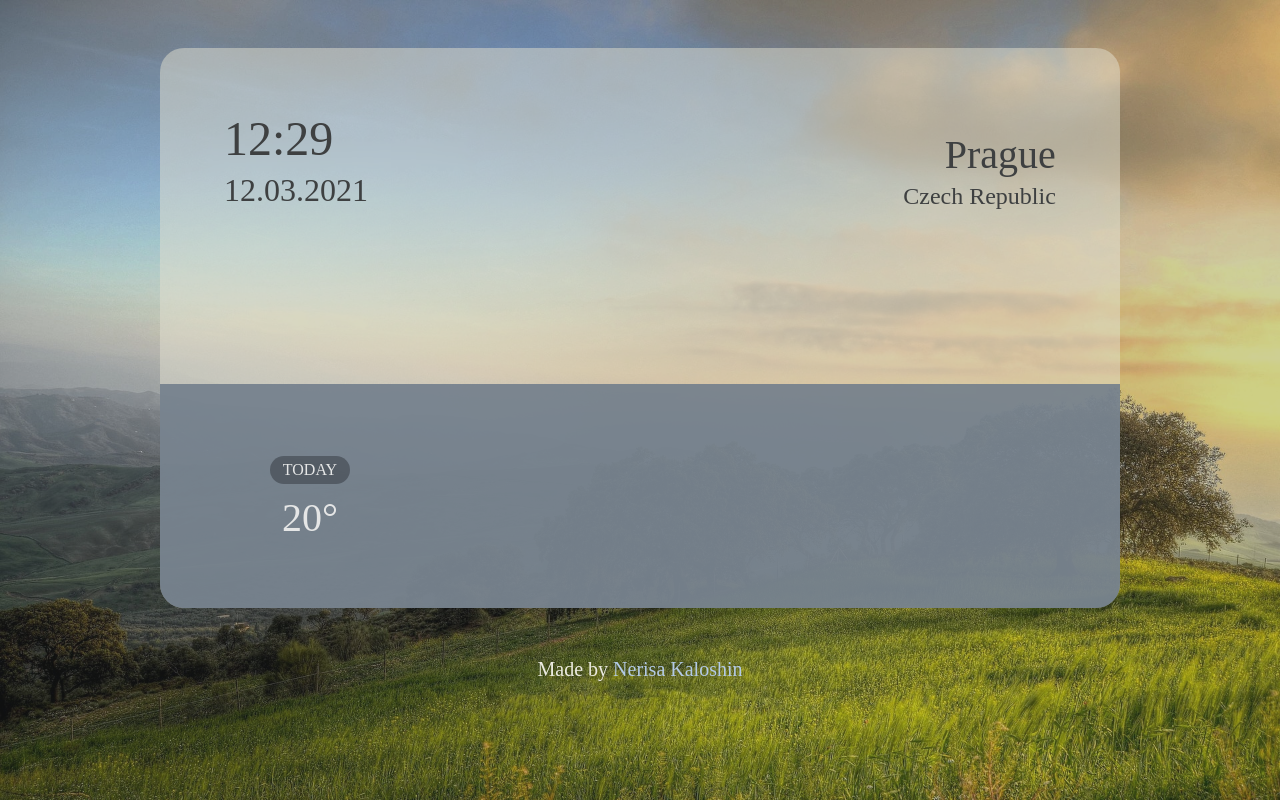
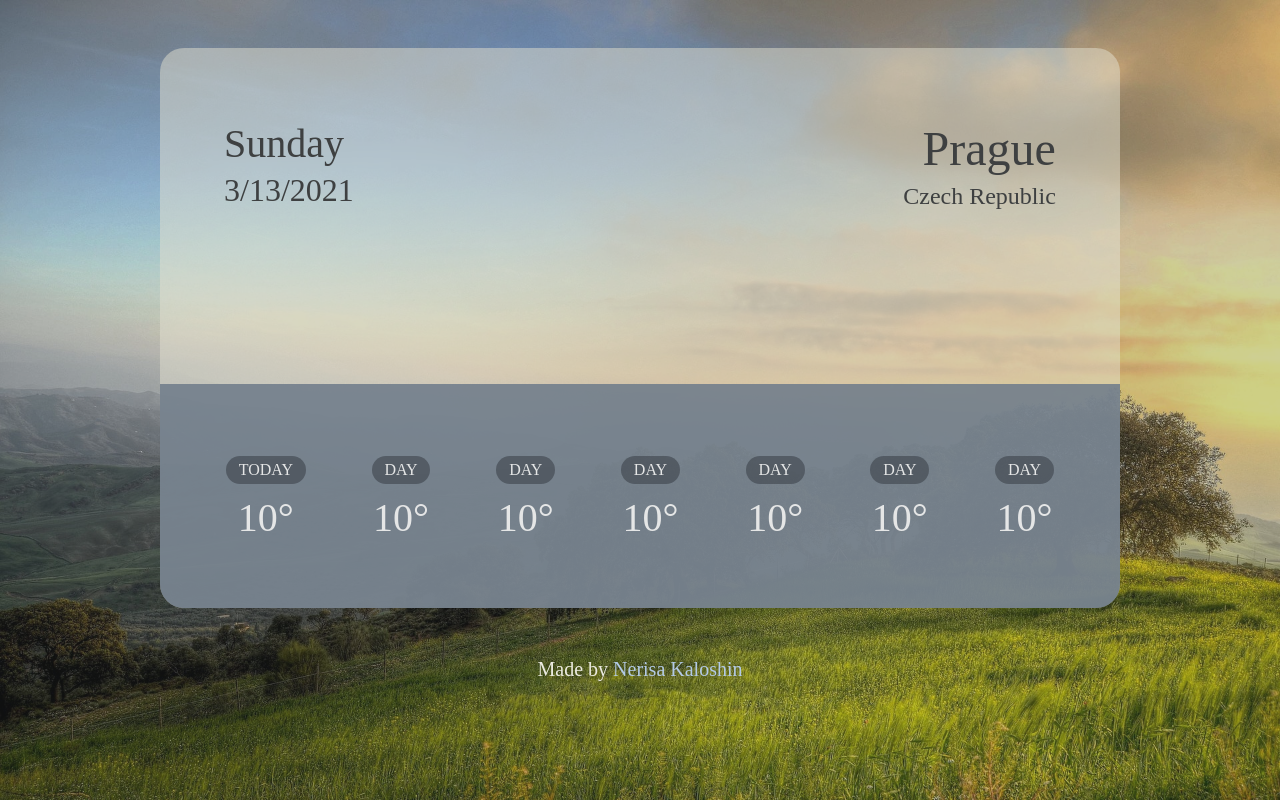
Before and after one commit to NerisaK/WeatherApp, a plain HTML site: page index.html in a window 1280 px wide. Drawn offline with Linux system fonts and the light colour scheme; a web font is replaced by a local one.

Commit message:
added function to set date

```diff
--- a/index.html
+++ b/index.html
@@ -12,13 +12,12 @@
 <body>
     <div id="overlay"></div>
     <div id="container">
-        <p id="dateTime"><span id="time">12:29</span><br><span id="date">12.03.2021</span></p>
+        <p id="day"><span id="weekday"></span><br><span id="date"></span></p>
         <p id="currentCity"><span id="cityName">Prague</span><br><span id="countryName">Czech Republic</span></p>
         <section id="weatherRow">
-            <div class="day today">
+            <div class="today">
                 <div class="weatherImg"></div>
                 <span class="dayName">today</span>
-                <span class="dayTemp">20°</span>
             </div>
             <div class="day"></div>
             <div class="day"></div>
--- a/script.js
+++ b/script.js
@@ -1 +1,54 @@
 // Weather API https://openweathermap.org/api
+
+const today = document.querySelector(".today");
+const days = document.querySelectorAll(".day");
+const timeSpan = document.querySelector("#weekday");
+const dateSpan = document.querySelector("#date");
+
+// *** Setting date and weather *** //
+
+function whichDay(dayNum){
+    let text;
+    switch (dayNum) {
+    case 0: text = "Monday"; break;
+    case 1: text = "Tuesday"; break;
+    case 2: text = "Wednesday"; break;
+    case 3: text = "Thursday"; break;
+    case 4: text = "Friday"; break;
+    case 5: text = "Saturday"; break;
+    case 6: text = "Sunday"; break;
+    default: console.log("Invalid day number!");
+    }
+    return text;
+};
+
+function setDate() {
+    let date = new Date();
+    let dayWeek = date.getDay();
+    let dayWeekName = whichDay(dayWeek);
+    let timeStr = dayWeekName;
+    let dateStr = date.toLocaleDateString();
+    timeSpan.innerHTML = timeStr;
+    dateSpan.innerHTML = dateStr;
+};
+
+setDate();
+
+function setWeather() {
+    let temp = document.createElement("span");
+    temp.className = "dayTemp";
+    temp.innerText = "10°";
+    today.appendChild(temp);
+    for (day of days) {
+    let name = document.createElement("span");
+    name.className = "dayName";
+    name.innerText = "day";
+    let temp = document.createElement("span");
+    temp.className = "dayTemp";
+    temp.innerText = "10°";
+    day.appendChild(name);
+    day.appendChild(temp);
+    }
+};
+
+setWeather();
--- a/style.css
+++ b/style.css
@@ -35,14 +35,14 @@ html {
     grid-template-columns: 33.33% 33.33% 33.33%;
 }
 
-#dateTime {
+#day {
     grid-column: 1;
     grid-row: 1;
     align-self: flex-end;
     text-align: left;
     margin: 2em 4em;
 }
-#time {font-size: 3em; font-weight: 500;}
+#weekday {font-size: 2.5em; font-weight: 500;}
 #date{font-size: 2em;}
 
 #currentCity {
@@ -53,7 +53,7 @@ html {
     margin: 2em 4em;
 }
 
-#cityName {font-size: 2.5em; font-weight: 500;}
+#cityName {font-size: 3em; font-weight: 500;}
 #countryName {font-size: 1.5em;}
 
 #weatherRow {
@@ -69,8 +69,8 @@ html {
     color: hsl(210, 2%, 90%);
 }
 
-.day {text-align: center; font-weight: 500;}
-.day span {display: block;}
+.day, .today {text-align: center; font-weight: 500;}
+.day span, .today span {display: block;}
 .today .weatherImg {float: left;}
 
 .dayName {
```
